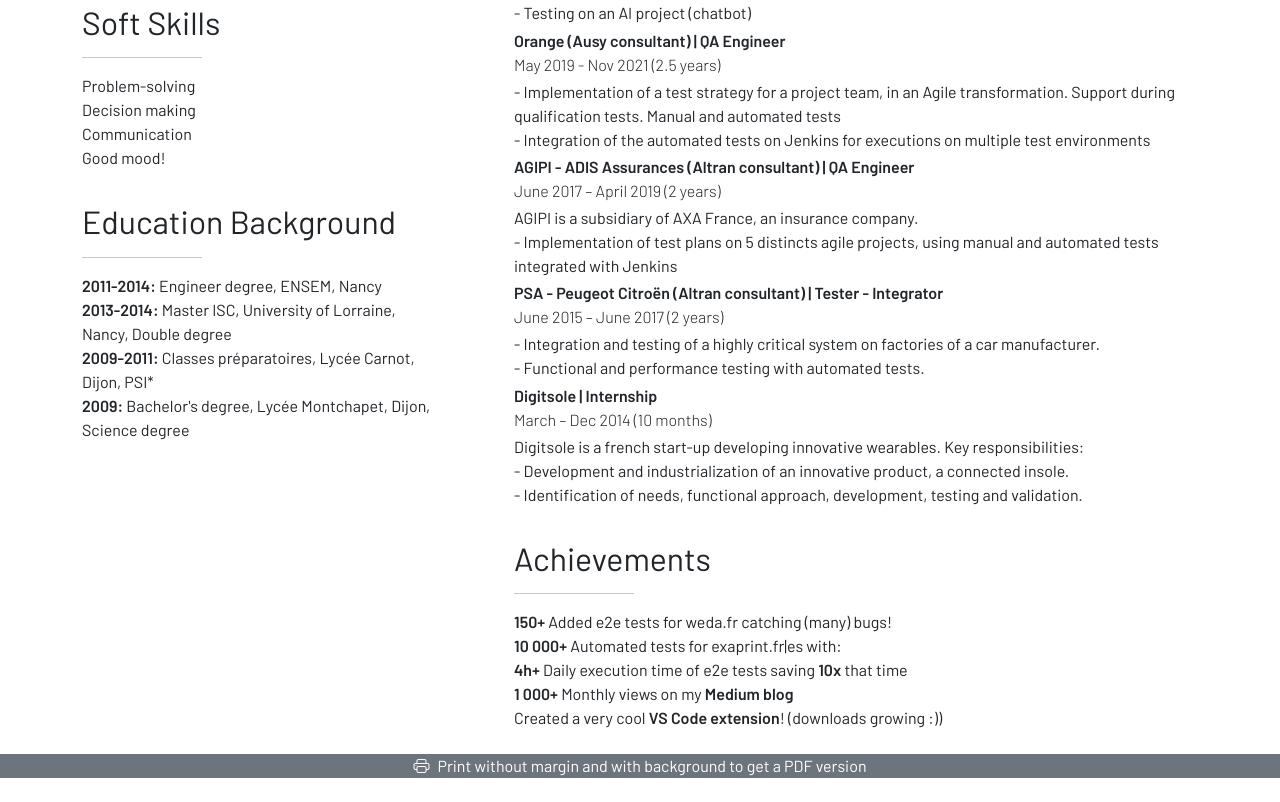
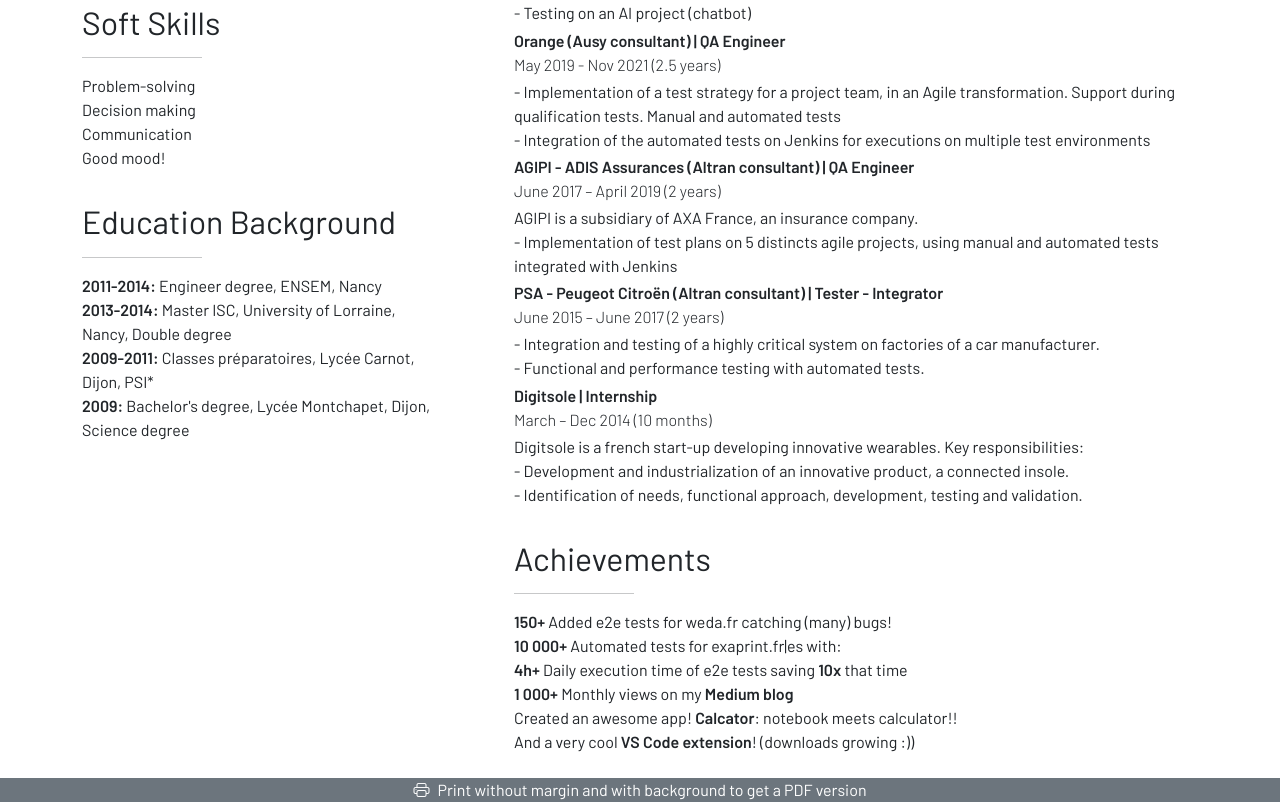
Before and after one commit to jeremieflrnt/resume, a plain HTML site: page index.html in a window 1280 px wide. Shown: the part 959-1761 px from the top of the page. Before the commit the page ends 1737 px from the top, so only its background shows below. Drawn offline with nearby package versions, Linux system fonts and the light colour scheme.

Commit message:
Add files via upload

```diff
--- a/index.html
+++ b/index.html
@@ -290,7 +290,7 @@
               <div>
                 <b class="fw-semibold">10 000+</b> Automated tests for exaprint.fr|es with:
               </div>
-              <div>
+              <div class="hide-on-print">
                 <b class="fw-semibold">4h+</b> Daily execution time of e2e tests saving <b class="fw-semibold">10x</b> that time
               </div>
               <div>
@@ -300,7 +300,10 @@
                 Developed a tracking webapp for weighlifting performance <a href="https://beleffort.app" style="all: unset; cursor: pointer; font-weight: 600;">beleffort.app</a> with react and prisma
               </div> -->
               <div>
-                Created a very cool <a href="https://marketplace.visualstudio.com/items?itemName=jeremieflrnt.clo-prefix-filename&ssr=false#overview" style="all: unset; cursor: pointer; font-weight: 600;">VS Code extension</a>! (downloads growing :))
+                Created an awesome app! <a href="https://calcator.app" style="all: unset; cursor: pointer; font-weight: 600;">Calcator</a>: notebook meets calculator!!
+              </div>
+              <div>
+                And a very cool <a href="https://marketplace.visualstudio.com/items?itemName=jeremieflrnt.clo-prefix-filename&ssr=false#overview" style="all: unset; cursor: pointer; font-weight: 600;">VS Code extension</a>! (downloads growing :))
               </div>
             </section>
           </div>
```
